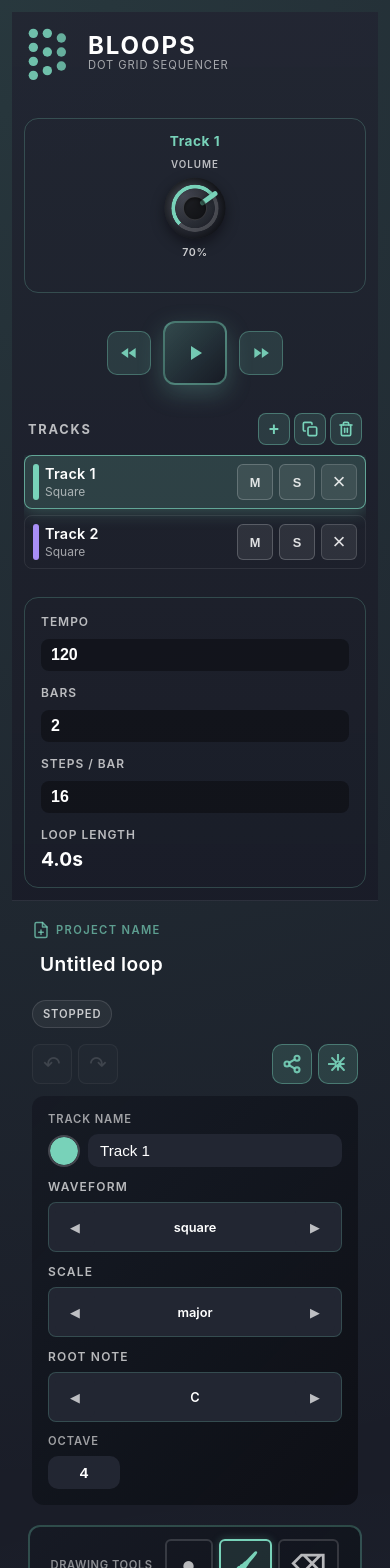
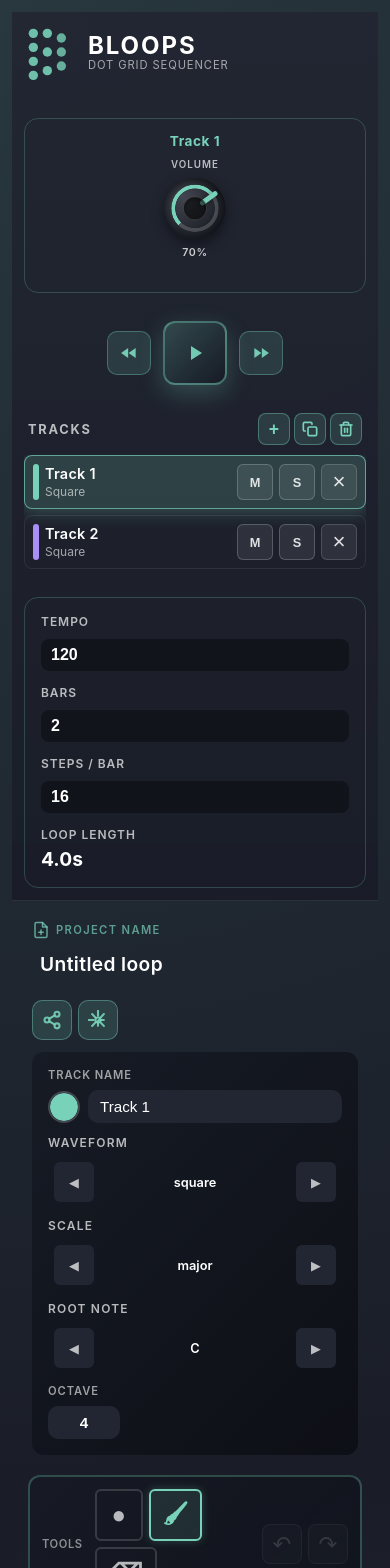
Before and after one commit to Gibson417/Bitloop, a Svelte app in the folder bloops_app/: page / in a window 390 px wide. Shown: the top 1568 px of the page. Built offline with nearby package versions, Linux system fonts and the light colour scheme.

Commit message:
Complete grid toolbar updates: change label to Tools, remove backgrounds, move undo/redo, remove play status
Co-authored-by: Gibson417 <142834301+Gibson417@users.noreply.github.com>

```diff
--- a/bloops_app/src/App.svelte
+++ b/bloops_app/src/App.svelte
@@ -960,33 +960,6 @@
         />
       </div>
       <div class="header-actions">
-        <div class="status-controls">
-          <span class={`pill ${isPlaying ? 'playing' : ''}`}>
-            {isPlaying ? 'Playing' : 'Stopped'}
-          </span>
-        </div>
-        <div class="history-buttons">
-          <button
-            type="button"
-            class="icon-btn"
-            on:click={handleUndo}
-            disabled={!canUndo}
-            title="Undo"
-            aria-label="Undo"
-          >
-            ↶
-          </button>
-          <button
-            type="button"
-            class="icon-btn"
-            on:click={handleRedo}
-            disabled={!canRedo}
-            title="Redo"
-            aria-label="Redo"
-          >
-            ↷
-          </button>
-        </div>
         <div class="utility-buttons">
           <ShareMenu
             shareStatus={shareStatus}
@@ -1016,7 +989,11 @@
           <GridToolbar
             selectedTool={selectedDrawingTool}
             {trackColor}
+            {canUndo}
+            {canRedo}
             on:toolchange={handleToolChange}
+            on:undo={handleUndo}
+            on:redo={handleRedo}
           />
           <div class="toolbar-divider" aria-hidden="true"></div>
           <div class="note-length-group">
@@ -1329,14 +1306,6 @@
     flex-direction: column;
   }
 
-  .eyebrow {
-    text-transform: uppercase;
-    letter-spacing: 0.14em;
-    font-size: 0.7rem;
-    font-weight: 700;
-    color: rgba(var(--color-accent-rgb), 0.85);
-  }
-
   .project-label {
     display: flex;
     align-items: center;
@@ -1409,97 +1378,10 @@
     flex-wrap: wrap;
   }
 
-  .history-buttons {
+  .utility-buttons {
     display: flex;
     gap: 6px;
     align-items: center;
-  }
-
-  .utility-buttons {
-    display: flex;
-    gap: 6px;
-    align-items: center;
-  }
-
-  .icon-btn {
-    min-width: 36px;
-    min-height: 36px;
-    border-radius: 8px;
-    border: 1px solid rgba(var(--color-accent-rgb), 0.4);
-    background: rgba(var(--color-accent-rgb), 0.16);
-    color: rgba(var(--color-accent-rgb), 0.9);
-    font-size: 1.4rem;
-    cursor: pointer;
-    transition: all 0.2s ease;
-    display: flex;
-    align-items: center;
-    justify-content: center;
-    padding: 0;
-  }
-
-  .icon-btn:hover:not(:disabled) {
-    border-color: rgba(var(--color-accent-rgb), 0.6);
-    background: rgba(var(--color-accent-rgb), 0.26);
-    color: #fff;
-    transform: translateY(-1px);
-    box-shadow: 0 4px 12px rgba(var(--color-accent-rgb), 0.2);
-  }
-
-  .icon-btn:focus-visible {
-    outline: 2px solid rgba(var(--color-accent-rgb), 0.8);
-    outline-offset: 2px;
-  }
-
-  .icon-btn:disabled {
-    opacity: 0.35;
-    cursor: not-allowed;
-    color: rgba(255, 255, 255, 0.4);
-    border-color: rgba(255, 255, 255, 0.15);
-    background: rgba(255, 255, 255, 0.05);
-  }
-
-  .project-meta {
-    color: rgba(255, 255, 255, 0.7);
-  }
-
-  .session-meta {
-    margin: 0;
-    color: rgba(255, 255, 255, 0.6);
-    font-size: 0.95rem;
-  }
-
-  .status-controls {
-    display: flex;
-    gap: 12px;
-    flex-wrap: wrap;
-    align-items: center;
-  }
-
-  .status-actions {
-    display: flex;
-    align-items: center;
-    gap: 16px;
-    flex-wrap: wrap;
-    justify-content: flex-end;
-  }
-
-  .pill {
-    padding: 7px 12px;
-    border-radius: 999px;
-    border: 1px solid rgba(255, 255, 255, 0.12);
-    background: rgba(255, 255, 255, 0.05);
-    font-size: 0.75rem;
-    font-weight: 600;
-    letter-spacing: 0.08em;
-    text-transform: uppercase;
-    color: rgba(255, 255, 255, 0.75);
-  }
-
-  .pill.playing,
-  .pill.following {
-    border-color: rgba(var(--color-accent-rgb), 0.6);
-    background: rgba(var(--color-accent-rgb), 0.12);
-    color: #fff;
   }
 
   .grid-shell {
@@ -1666,10 +1548,6 @@
       gap: 16px;
     }
 
-    .status-controls {
-      width: 100%;
-    }
-
     .grid-shell {
       padding: 0 16px 16px;
     }
@@ -1711,10 +1589,6 @@
       padding: 18px;
     }
 
-    .trackbar {
-      padding: 20px 20px 12px;
-    }
-
     .project-name-input {
       font-size: 1.2rem;
       max-width: 100%;
@@ -1724,10 +1598,6 @@
       width: 100%;
       justify-content: space-between;
     }
-
-    .history-buttons {
-      flex-shrink: 0;
-    }
   }
 
   @media (max-width: 560px) {
@@ -1749,17 +1619,6 @@
 
     .brand-logo {
       max-width: 160px;
-    }
-
-    .icon-btn {
-      min-width: 40px;
-      min-height: 40px;
-      font-size: 1.3rem;
-    }
-
-    .pill {
-      padding: 6px 10px;
-      font-size: 0.7rem;
     }
   }
 
@@ -1776,7 +1635,6 @@
 
     .play-button,
     .control-button,
-    .icon-btn,
     .follow,
     .toggle-btn,
     .share-btn {
@@ -1787,9 +1645,7 @@
   /* Touch improvements */
   @media (hover: none) and (pointer: coarse) {
     /* Keep essential buttons at 44px for touch on mobile */
-    .icon-btn,
-    button,
-    select {
+    button {
       min-height: 40px;
       min-width: 40px;
     }
--- a/bloops_app/src/components/ArrowSelector.svelte
+++ b/bloops_app/src/components/ArrowSelector.svelte
@@ -120,15 +120,12 @@
     display: flex;
     align-items: center;
     gap: 6px;
-    background: var(--color-panel);
     border-radius: 8px; /* Consistent with other toolbar elements */
-    border: 1px solid rgba(var(--color-accent-rgb), 0.22);
     padding: 6px 8px; /* Adjusted padding for better alignment */
     transition: border-color 0.2s ease, box-shadow 0.2s ease;
   }
 
   .selector-controls:focus-within {
-    border-color: rgba(var(--color-accent-rgb), 0.55);
     box-shadow: 0 0 0 1px rgba(var(--color-accent-rgb), 0.2), 0 6px 18px rgba(0, 0, 0, 0.32);
   }
 
--- a/bloops_app/src/components/GridToolbar.svelte
+++ b/bloops_app/src/components/GridToolbar.svelte
@@ -3,6 +3,8 @@
 
   export let selectedTool = 'paint'; // 'single', 'paint', 'erase'
   export let trackColor = '#78d2b9';
+  export let canUndo = false;
+  export let canRedo = false;
 
   const dispatch = createEventDispatcher();
 
@@ -15,10 +17,18 @@
   const handleToolSelect = (toolId) => {
     dispatch('toolchange', { tool: toolId });
   };
+
+  const handleUndo = () => {
+    dispatch('undo');
+  };
+
+  const handleRedo = () => {
+    dispatch('redo');
+  };
 </script>
 
 <div class="grid-toolbar" data-component="GridToolbar">
-  <span class="toolbar-label">Drawing Tools</span>
+  <span class="toolbar-label">Tools</span>
   <div class="tool-buttons">
     {#each tools as tool}
       <button
@@ -35,6 +45,28 @@
         <span class="tool-icon" aria-hidden="true">{tool.icon}</span>
       </button>
     {/each}
+  </div>
+  <div class="history-buttons">
+    <button
+      type="button"
+      class="history-btn"
+      on:click={handleUndo}
+      disabled={!canUndo}
+      title="Undo"
+      aria-label="Undo"
+    >
+      ↶
+    </button>
+    <button
+      type="button"
+      class="history-btn"
+      on:click={handleRedo}
+      disabled={!canRedo}
+      title="Redo"
+      aria-label="Redo"
+    >
+      ↷
+    </button>
   </div>
 </div>
 
@@ -100,6 +132,50 @@
     line-height: 1;
   }
 
+  .history-buttons {
+    display: flex;
+    gap: 6px;
+    align-items: center;
+    margin-left: 8px;
+  }
+
+  .history-btn {
+    min-width: 36px;
+    min-height: 36px;
+    border-radius: 8px;
+    border: 1px solid rgba(var(--color-accent-rgb), 0.4);
+    background: rgba(var(--color-accent-rgb), 0.16);
+    color: rgba(var(--color-accent-rgb), 0.9);
+    font-size: 1.4rem;
+    cursor: pointer;
+    transition: all 0.2s ease;
+    display: flex;
+    align-items: center;
+    justify-content: center;
+    padding: 0;
+  }
+
+  .history-btn:hover:not(:disabled) {
+    border-color: rgba(var(--color-accent-rgb), 0.6);
+    background: rgba(var(--color-accent-rgb), 0.26);
+    color: #fff;
+    transform: translateY(-1px);
+    box-shadow: 0 4px 12px rgba(var(--color-accent-rgb), 0.2);
+  }
+
+  .history-btn:focus-visible {
+    outline: 2px solid rgba(var(--color-accent-rgb), 0.8);
+    outline-offset: 2px;
+  }
+
+  .history-btn:disabled {
+    opacity: 0.35;
+    cursor: not-allowed;
+    color: rgba(255, 255, 255, 0.4);
+    border-color: rgba(255, 255, 255, 0.15);
+    background: rgba(255, 255, 255, 0.05);
+  }
+
   @media (max-width: 720px) {
     .tool-btn {
       padding: 12px; /* Larger touch targets on mobile */
@@ -110,5 +186,10 @@
     .tool-icon {
       font-size: 1.5rem; /* Slightly larger on mobile */
     }
+
+    .history-btn {
+      min-width: 40px;
+      min-height: 40px;
+    }
   }
 </style>
```
